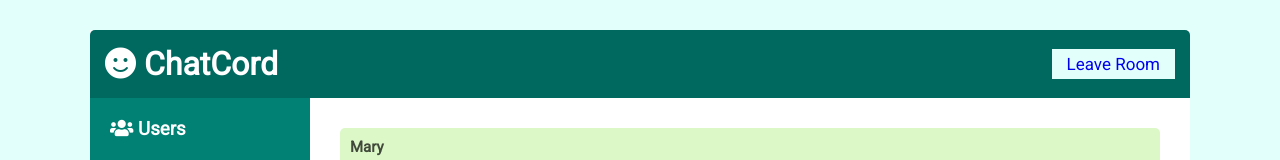
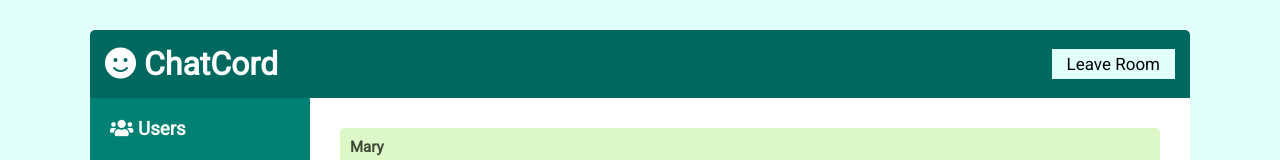
Before and after one commit to mata998/VatsApp, a website: page public/chat.html in a window 1280 px wide. Shown: the top 160 px of the page. Drawn offline with nearby package versions, Linux system fonts and the light colour scheme; no server answers.

Commit message:
button text color fixed

```diff
--- a/public/css/style.css
+++ b/public/css/style.css
@@ -34,13 +34,13 @@ ul {
 
 a {
   text-decoration: none;
+  color: rgb(0, 0, 0);
 }
 
 .btn {
   cursor: pointer;
   padding: 5px 15px;
   background: var(--light-color);
-  /* color: var(--dark-color-a); */
   border: 0;
   font-size: 17px;
 }
```
